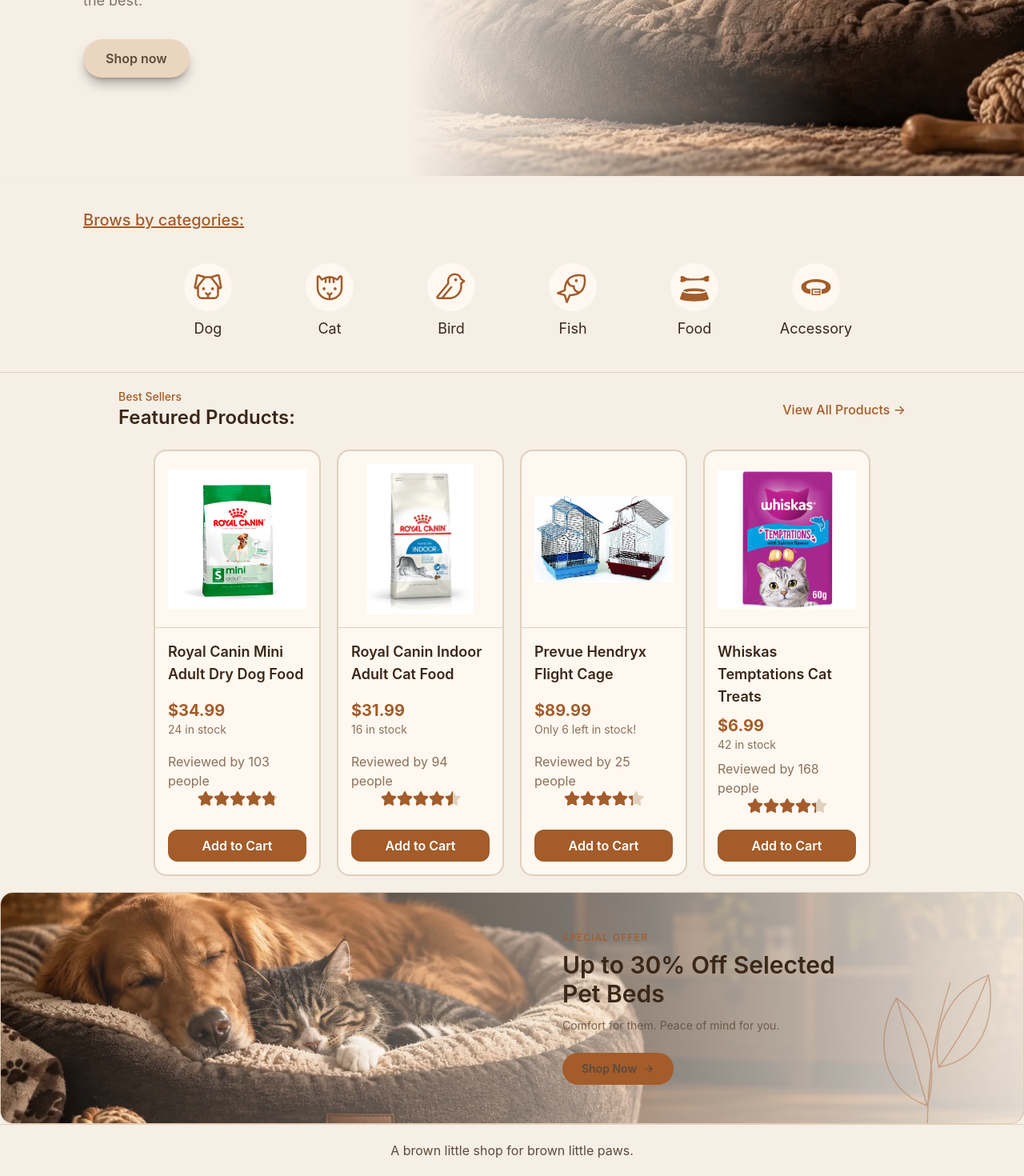
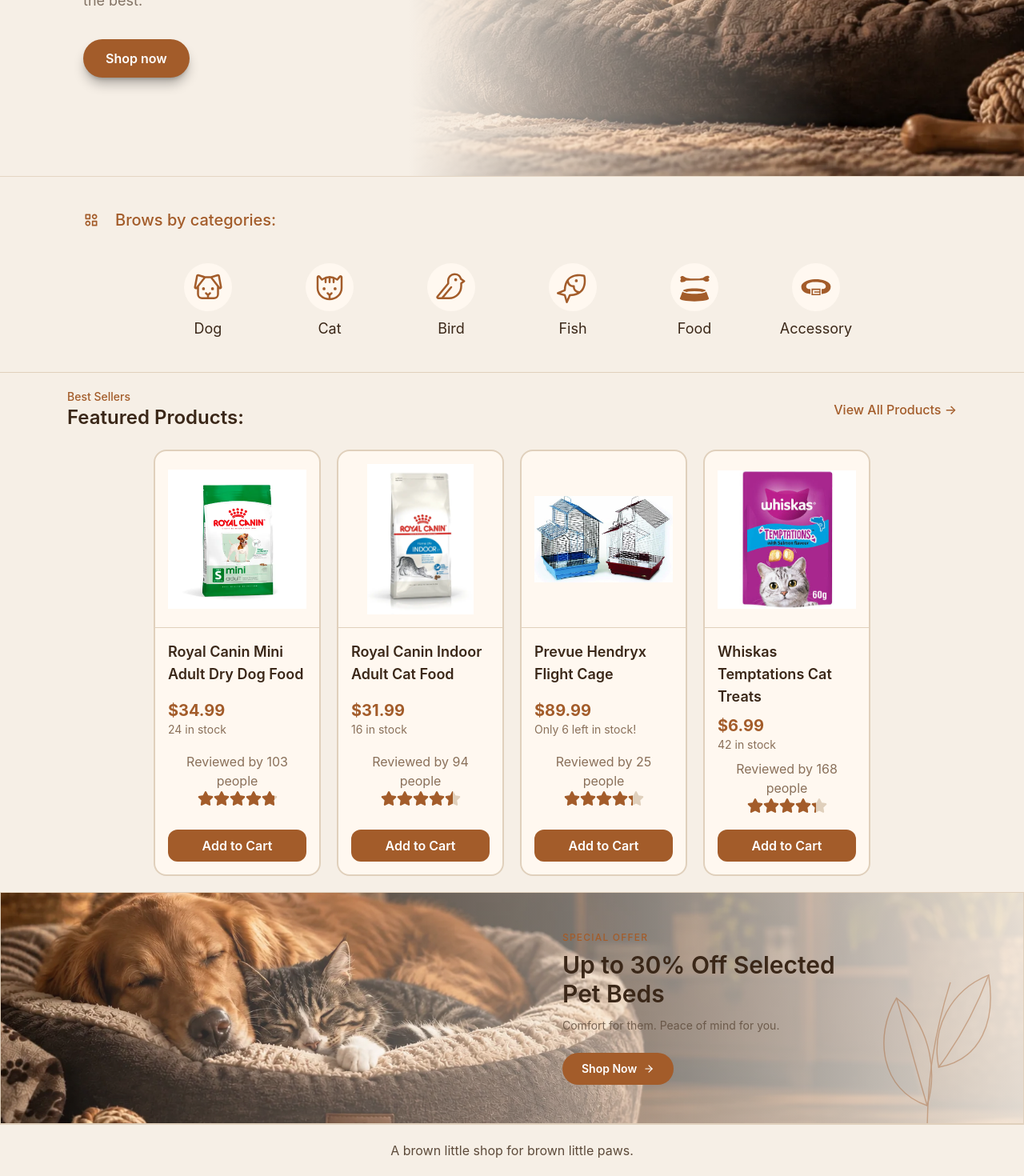
Before and after one commit to Bedrock-the-ninth/pet-shop, a React (Vite) app in the folder frontend/: page / in a window 1280 px wide. Shown: the part 460-1930 px from the top of the page at 80% size. Built offline with nearby package versions, Linux system fonts and the light colour scheme.

Commit message:
Minor: Tweaks on buttons on the landing and the promo banner. Added a small icon for the categories as well.

```diff
--- a/frontend/src/components/ui/Landing.tsx
+++ b/frontend/src/components/ui/Landing.tsx
@@ -4,7 +4,7 @@
 
 const Landing = () => {
   return (
-    <section className="relative isolate overflow-hidden border-b border-border/10 bg-background text-text-color lg:flex lg:min-h-136 lg:items-center xl:min-h-152">
+    <section className="relative isolate overflow-hidden border-b border-border/80 bg-background text-text-color lg:flex lg:min-h-136 lg:items-center xl:min-h-152">
       <div className="relative aspect-4/3 sm:aspect-video lg:absolute lg:inset-y-0 lg:right-0 lg:aspect-auto lg:w-3/5">
         <img
           src={landingImg}
@@ -37,7 +37,7 @@
 
           <Link
             to="/products"
-            className="mt-8 inline-flex items-center rounded-full bg-accent-soft px-7 py-3 font-semibold text-text-color shadow-lg shadow-black/30 transition duration-200 hover:-translate-y-0.5 hover:brightness-110 focus-visible:outline-2 focus-visible:outline-offset-4 focus-visible:outline-accent motion-reduce:transition-none motion-reduce:hover:translate-y-0"
+            className="mt-8 inline-flex items-center rounded-full bg-accent px-7 py-3 font-semibold text-white shadow-lg shadow-black/30 transition duration-200 hover:-translate-y-0.5 hover:brightness-110 focus-visible:outline-2 focus-visible:outline-offset-4 focus-visible:outline-accent motion-reduce:transition-none motion-reduce:hover:translate-y-0"
           >
             Shop now
           </Link>
--- a/frontend/src/components/ui/ProductCard/ProductCard.tsx
+++ b/frontend/src/components/ui/ProductCard/ProductCard.tsx
@@ -77,7 +77,7 @@
 
         {product.review && (
           <div className="flex flex-col items-center">
-            <p className="text-muted">Reviewed by {product.review.votes} people</p>
+            <p className="text-muted text-center">Reviewed by {product.review.votes} people</p>
             <Rating score={product.review.score} />
           </div>
         )}
--- a/frontend/src/components/ui/ProductCard/productCard.styles.ts
+++ b/frontend/src/components/ui/ProductCard/productCard.styles.ts
@@ -3,7 +3,7 @@
   mainDivClass:
     "relative flex flex-col overflow-hidden rounded-2xl border-2 border-border bg-background-raised shadow-shadow transition-transform hover:-translate-y-1",
   trashCanButtonClass:
-    "absolute right-3 top-3 z-10 rounded-full p-2 text-accent transition-colors hover:bg-accent hover:text-white",
+    "absolute right-3 top-3 z-10 rounded-full p-2 text-accent text-center border border-accent transition-colors hover:bg-accent hover:text-white",
   imageDivClass: "flex h-55 items-center justify-center p-4",
   imageTagClass: "h-full w-full object-contain",
   productInfo: {
--- a/frontend/src/components/ui/PromoBanner.tsx
+++ b/frontend/src/components/ui/PromoBanner.tsx
@@ -1,5 +1,5 @@
 // src/components/ui/PromoBanner/PromoBanner.tsx
-import { NavLink } from "react-router-dom";
+import { Link } from "react-router-dom";
 import { FiArrowRight } from "react-icons/fi";
 import promoPetBeds from "../../assets/images/pet-bed.webp";
 
@@ -27,7 +27,7 @@
 
 const PromoBanner = () => {
   return (
-    <section className="relative isolate overflow-hidden rounded-2xl border border-border">
+    <section className="relative isolate overflow-hidden border border-border">
       <img
         src={promoPetBeds}
         alt=""
@@ -54,12 +54,12 @@
           <p className="mt-3 text-sm text-text-color/80">
             Comfort for them. Peace of mind for you.
           </p>
-          <NavLink
-            to="/shop/pet-beds"
-            className="mt-6 inline-flex items-center gap-2 rounded-full bg-accent px-6 py-2.5 text-sm font-semibold text-text-color transition-transform hover:scale-105"
+          <Link
+            to={{pathname: "/products", search: "?q=pet-beds"}}
+            className="mt-6 inline-flex items-center gap-2 rounded-full bg-accent px-6 py-2.5 text-sm font-semibold text-white transition-transform hover:scale-105"
           >
             Shop Now <FiArrowRight />
-          </NavLink>
+          </Link>
         </div>
       </div>
     </section>
--- a/frontend/src/features/categories/index.tsx
+++ b/frontend/src/features/categories/index.tsx
@@ -9,13 +9,17 @@
 // Class Style import
 import { mainDivClass } from "./styles/categoryButtonClassStyles";
 
+// Icon import
+import { BiCategoryAlt } from "react-icons/bi";
+
 const Categories = () => {
   return (
     <>
-    <section className="flex  flex-col justify-center max-w-6xl mx-auto pt-10 px-10">
-      <h2 className="text-accent text-xl font-medium underline flex justify-center lg:justify-start mb-5">
-        Brows by categories:
-      </h2>
+      <section className="flex flex-col justify-center max-w-6xl mx-auto pt-10 px-10">
+        <span className="flex items-center justify-center gap-5 text-accent text-xl font-medium lg:justify-start mb-5">
+          <BiCategoryAlt />
+          <p>Brows by categories:</p>
+        </span>
         <div className={mainDivClass}>
           {buttonList.map((button) => (
             <CategoryButton
@@ -27,7 +31,7 @@
           ))}
         </div>
       </section>
-    <hr className="text-border"/>
+      <hr className="text-border" />
     </>
   );
 };
--- a/frontend/src/features/featuredProducts/FeaturedProducts.tsx
+++ b/frontend/src/features/featuredProducts/FeaturedProducts.tsx
@@ -5,7 +5,7 @@
 
 const FeaturedProducts = () => {
   return (
-    <div className="py-5 mx-auto max-w-lg md:max-w-3xl lg:max-w-5xl ">
+    <div className="py-5 mx-auto max-w-lg md:max-w-3xl lg:max-w-6xl ">
       <div className="flex flex-row items-center justify-between mb-6 mx-5 overflow-hidden">
         <span className="flex flex-col justify-baseline">
           <p className="text-sm font-medium text-accent">Best Sellers</p>
```
Lines whose indentation alone changed are shown as unchanged.
